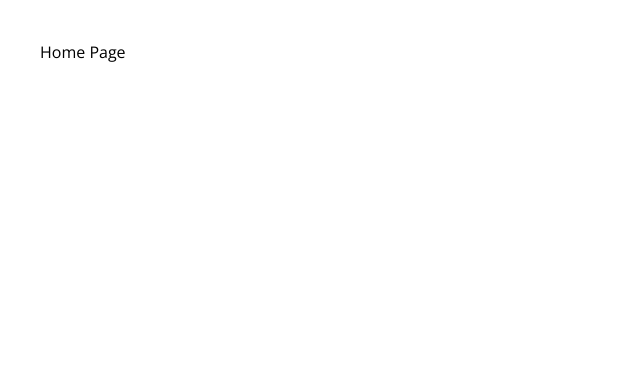
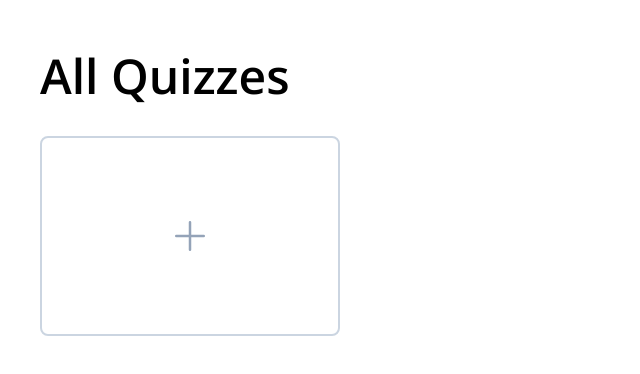
Before and after one commit to dimarogkov/react-quiz, a React (Create React App) app: page / in a window 1280 px wide. Shown: the top 374 px of the page, without its empty margins (0-640 px from the left). Built offline with nearby package versions, Linux system fonts and the light colour scheme.

Commit message:
feature/add home page

```diff
--- /dev/null
+++ b/src/components/elements/CreateQuiz/CreateQuiz.tsx
@@ -0,0 +1,13 @@
+import { BsPlusLg } from 'react-icons/bs';
+import { Link } from 'react-router-dom';
+
+export const CreateQuiz = () => {
+    return (
+        <Link
+            to='/quiz/new'
+            className='relative w-full h-full min-h-[160px] md:min-h-[200px] flex items-center justify-center rounded-[8px] border-2 border-slate-300 cursor-pointer transition-opacity duration-400 hover:opacity-70'
+        >
+            <BsPlusLg className='absolute w-[32px] md:w-[40px] h-[32px] md:h-[40px] text-slate-400' />
+        </Link>
+    );
+};
--- /dev/null
+++ b/src/components/elements/CreateQuiz/index.ts
@@ -0,0 +1 @@
+export * from './CreateQuiz';
--- a/src/components/pages/HomePage/HomePage.tsx
+++ b/src/components/pages/HomePage/HomePage.tsx
@@ -1,7 +1,14 @@
+import { CreateQuiz } from '../../elements/CreateQuiz';
+import { Title } from '../../ui/Title';
+
 export const HomePage = () => {
     return (
-        <section>
-            <h1>Home Page</h1>
+        <section className='relative w-full'>
+            <Title className='mb-[20px] lg:mb-[24px] last:mb-0'>All Quizzes</Title>
+
+            <div className='w-full grid grid-cols-1 md:grid-cols-2 lg:grid-cols-3 xl:grid-cols-4'>
+                <CreateQuiz />
+            </div>
         </section>
     );
 };
```
